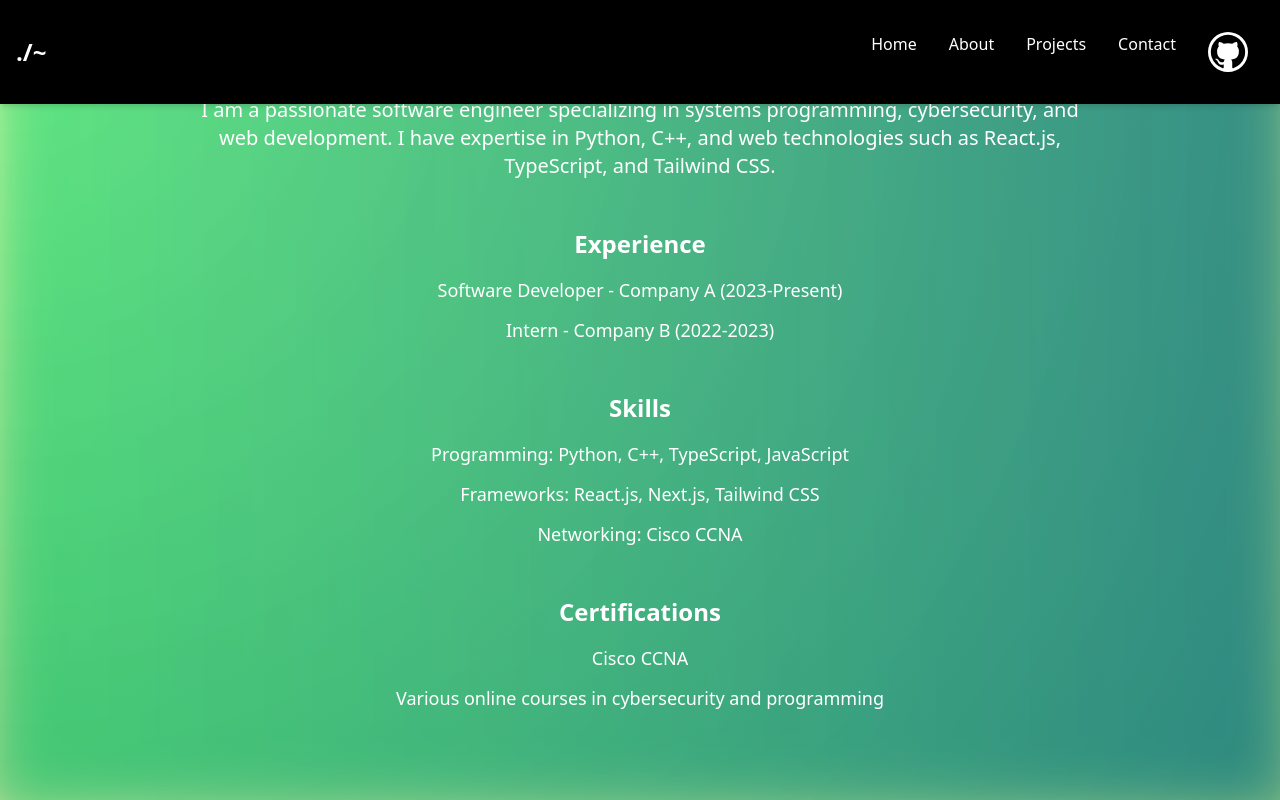
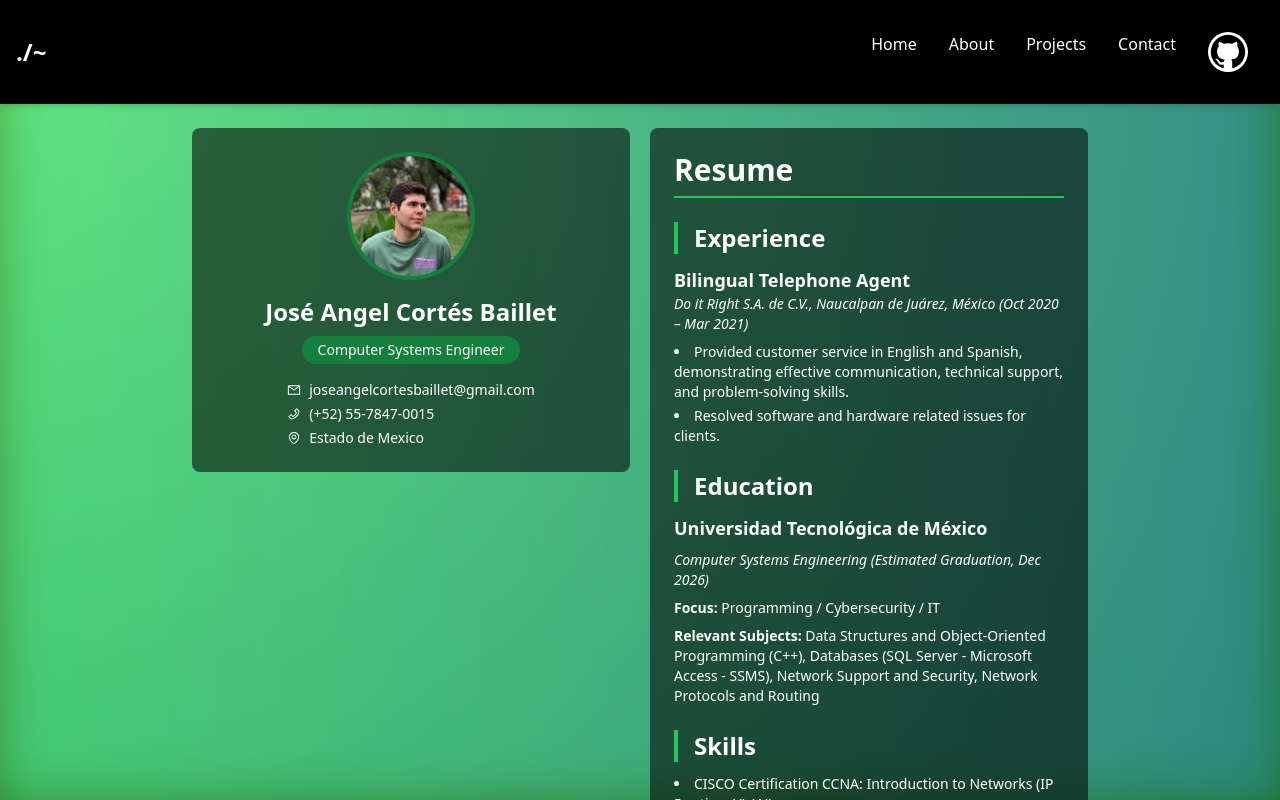
Before and after one commit to Doikson/joseangel-portfolio, a Next.js app: page /about in a window 1280 px wide. Shown: the top 800 px of the page. Built offline with nearby package versions, Linux system fonts and the light colour scheme.

Commit message:
Added About Page

```diff
--- a/app/about/page.jsx
+++ b/app/about/page.jsx
@@ -1,30 +1,88 @@
-import React from "react";
+import { AiOutlineMail, AiOutlinePhone, AiOutlineEnvironment } from 'react-icons/ai';
 
-export default function About() {
+export default function Resume() {
   return (
-    <section className="relative z-10 p-8 text-white text-center">
-      <div className="max-w-4xl mx-auto">
-        <h1 className="text-4xl font-bold mb-6">About Me</h1>
-        <p className="text-xl mb-6">
-          I am a passionate software engineer specializing in systems programming, cybersecurity, and web development. I have expertise in Python, C++, and web technologies such as React.js, TypeScript, and Tailwind CSS.
-        </p>
-        <h2 className="text-2xl font-semibold mt-12 mb-4">Experience</h2>
-        <ul className="list-none space-y-3 text-lg">
-          <li>Software Developer - Company A (2023-Present)</li>
-          <li>Intern - Company B (2022-2023)</li>
-        </ul>
-        <h2 className="text-2xl font-semibold mt-12 mb-4">Skills</h2>
-        <ul className="list-none space-y-3 text-lg">
-          <li>Programming: Python, C++, TypeScript, JavaScript</li>
-          <li>Frameworks: React.js, Next.js, Tailwind CSS</li>
-          <li>Networking: Cisco CCNA</li>
-        </ul>
-        <h2 className="text-2xl font-semibold mt-12 mb-4">Certifications</h2>
-        <ul className="list-none space-y-3 text-lg">
-          <li>Cisco CCNA</li>
-          <li>Various online courses in cybersecurity and programming</li>
-        </ul>
+    <div className="bg-green-900 text-white min-h-screen pt-24 pb-5 sm:pt-28 sm:pb-10 md:pt-32 md:pb-20 z-10">
+      <div className="max-w-4xl mx-auto grid grid-cols-1 sm:grid-cols-2 gap-5 z-10">
+
+        {/* Profile Section */}
+        <div className="bg-black p-6 rounded-lg flex flex-col items-center text-center bg-opacity-55 z-10">
+          <img src="/pfp.jpg" alt="Profile" className="w-32 h-32 rounded-full border-4 border-green-700 mb-4 object-cover z-10" />
+          <h2 className="text-2xl font-bold z-10">José Angel Cortés Baillet</h2>
+          <span className="bg-green-700 text-sm px-4 py-1 rounded-full mt-2 z-10">Computer Systems Engineer</span>
+          <div className="mt-4 text-sm space-y-1 z-10">
+            <p className="flex items-center">
+              <AiOutlineMail className="mr-2" />
+              <a href="mailto:joseangelcortesbaillet@gmail.com" className="hover:underline">joseangelcortesbaillet@gmail.com</a>
+            </p>
+            <p className="flex items-center">
+              <AiOutlinePhone className="mr-2" />
+              <a href="tel:+525578470015" className="hover:underline">(+52) 55-7847-0015</a>
+            </p>
+            <p className="flex items-center">
+              <AiOutlineEnvironment className="mr-2" />
+              Estado de Mexico
+            </p>
+          </div>
+        </div>
+
+        {/* Resume Content */}
+        <div className="bg-black bg-opacity-55 p-6 rounded-lg row-span-6 bg-opacity-50 z-10">
+          <h1 className="text-3xl font-bold border-b-2 border-green-500 pb-2 z-10">Resume</h1>
+
+          {/* Experience Section */}
+          <div className="mt-6 z-10">
+            <h2 className="text-2xl font-semibold border-l-4 border-green-500 pl-4 z-10">Experience</h2>
+            <div className="mt-3 text-sm space-y-3 z-10">
+              <div className="z-10">
+                <p className="font-semibold text-lg z-10">Bilingual Telephone Agent</p>
+                <p className="italic z-10">Do it Right S.A. de C.V., Naucalpan de Juárez, México (Oct 2020 – Mar 2021)</p>
+                <ul className="list-disc list-inside mt-2 space-y-1 z-10">
+                  <li>Provided customer service in English and Spanish, demonstrating effective communication, technical support, and problem-solving skills.</li>
+                  <li>Resolved software and hardware related issues for clients.</li>
+                </ul>
+              </div>
+            </div>
+          </div>
+
+          {/* Education Section */}
+          <div className="mt-6 z-10">
+            <h2 className="text-2xl font-semibold border-l-4 border-green-500 pl-4 z-10">Education</h2>
+            <div className="mt-3 text-sm space-y-2 z-10">
+              <p className="font-semibold text-lg z-10">Universidad Tecnológica de México</p>
+              <p className="italic z-10">Computer Systems Engineering (Estimated Graduation, Dec 2026)</p>
+              <p className="z-10"><strong>Focus:</strong> Programming / Cybersecurity / IT</p>
+              <p className="z-10"><strong>Relevant Subjects:</strong> Data Structures and Object-Oriented Programming (C++), Databases (SQL Server - Microsoft Access - SSMS), Network Support and Security, Network Protocols and Routing</p>
+            </div>
+          </div>
+
+          {/* Skills Section */}
+          <div className="mt-6 z-10">
+            <h2 className="text-2xl font-semibold border-l-4 border-green-500 pl-4 z-10">Skills</h2>
+            <div className="mt-3 text-sm z-10">
+              <ul className="list-disc list-inside space-y-1 z-10">
+                <li>CISCO Certification CCNA: Introduction to Networks (IP Routing, VLAN)</li>
+                <li>Network Support and Security Systems Management (Network Security, Network Architecture)</li>
+                <li>Python Essentials Certification</li>
+                <li>Computer Hardware and Assembly Experience</li>
+                <li>Java JRE & JDK updates and OS management</li>
+                <li>HTML5 & CSS3 Certification</li>
+                <li>Git & GitHub Certification (Version Control)</li>
+              </ul>
+            </div>
+          </div>
+
+          {/* Additional Information Section */}
+          <div className="mt-6 z-10">
+            <h2 className="text-2xl font-semibold border-l-4 border-green-500 pl-4 z-10">Additional Information</h2>
+            <div className="mt-3 text-sm space-y-3 z-10">
+              <p><strong>Languages:</strong> Spanish (Native), English (Fluent)</p>
+              <p><strong>Certifications:</strong> CCNA (Cisco Certified Network Associate), Python Essentials Certification, Data Science Certification</p>
+              <p><strong>Soft Skills:</strong> Effective communicator, problem-solving, teamwork, adaptability, and customer service-oriented.</p>
+            </div>
+          </div>
+        </div>
       </div>
-    </section>
+    </div>
   );
 }
```
Also changed, not shown: public/pfp.jpg (added).
